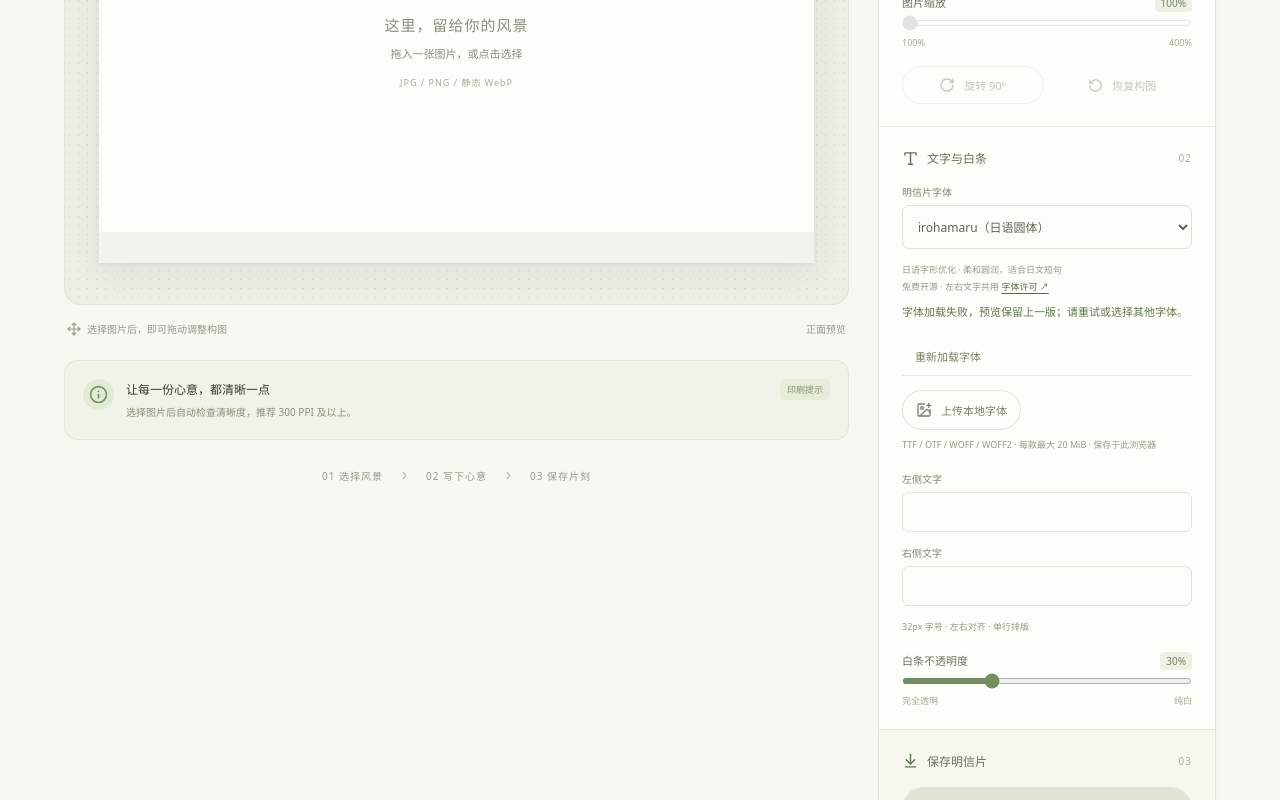
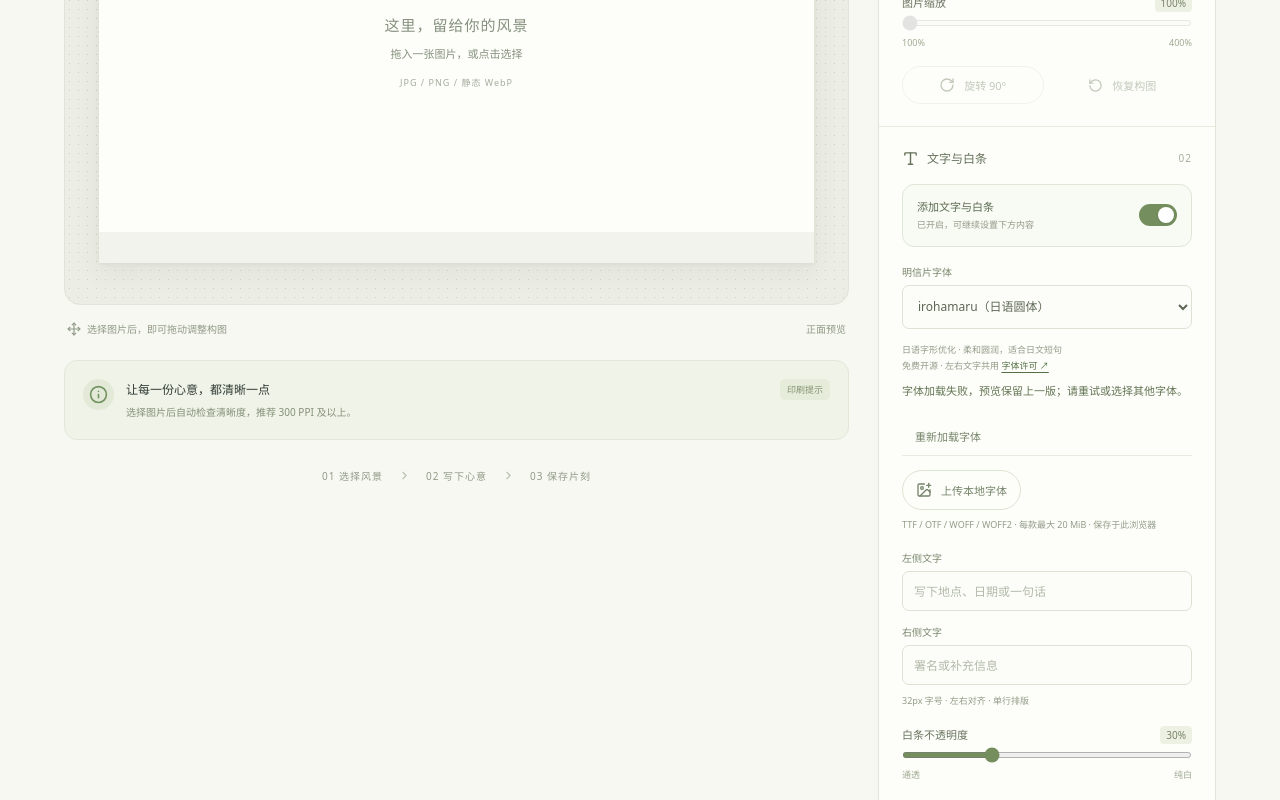
Before and after one commit to aimerneige/postcard-website, a React (Vite) app: page / in a window 1280 px wide. Shown: the part 600-1400 px from the top of the page. Built offline with nearby package versions, Linux system fonts and the light colour scheme; a web font is replaced by a local one.

Commit message:
Add collapsible text and strip controls

```diff
--- a/src/App.tsx
+++ b/src/App.tsx
@@ -56,6 +56,7 @@ export default function App() {
     [crop, setCrop] = useState<Crop>(initialCrop);
   const [left, setLeft] = useState(""),
     [right, setRight] = useState(""),
+    [stripEnabled, setStripEnabled] = useState(true),
     [opacity, setOpacity] = useState(0.3);
   const [fontId, setFontId] = useState<FontId>(DEFAULT_FONT);
   const [customFonts, setCustomFonts] = useState<CustomFont[]>([]);
@@ -154,10 +155,31 @@ export default function App() {
         Math.round(size * Math.min(devicePixelRatio || 1, 2)),
       );
       c.height = Math.round((c.width * H) / W);
-      render(c, source, { crop, left, right, opacity, fontId, layout });
+      render(c, source, {
+        crop,
+        left,
+        right,
+        stripEnabled,
+        opacity,
+        fontId,
+        layout,
+      });
     });
     return () => cancelAnimationFrame(id);
-  }, [source, font, fontId, crop, left, right, opacity, size, layout, W, H]);
+  }, [
+    source,
+    font,
+    fontId,
+    crop,
+    left,
+    right,
+    stripEnabled,
+    opacity,
+    size,
+    layout,
+    W,
+    H,
+  ]);
   useEffect(() => {
     if (confirm) dialog.current?.showModal();
     else dialog.current?.close();
@@ -211,7 +233,7 @@ export default function App() {
       download(
         await makeExport(
           source,
-          { crop, left, right, opacity, fontId, layout },
+          { crop, left, right, stripEnabled, opacity, fontId, layout },
           format,
         ),
         format,
@@ -419,7 +441,7 @@ export default function App() {
                     <span className="empty-format">JPG / PNG / 静态 WebP</span>
                   </button>
                 )}
-                {!source && (
+                {!source && stripEnabled && (
                   <div
                     className="empty-strip"
                     style={{
@@ -610,7 +632,31 @@ export default function App() {
                 <Type size={17} />
                 文字与白条<span>02</span>
               </h3>
-              <fieldset disabled={exporting}>
+              <div
+                className={`strip-settings strip-settings-top ${stripEnabled ? "" : "is-off"}`}
+              >
+                <label className="switch-row">
+                  <span>
+                    <strong>添加文字与白条</strong>
+                    <small>
+                      {stripEnabled
+                        ? "已开启，可继续设置下方内容"
+                        : "已关闭，导出时不会绘制文字与白条"}
+                    </small>
+                  </span>
+                  <input
+                    type="checkbox"
+                    checked={stripEnabled}
+                    disabled={exporting}
+                    aria-controls="text-strip-options"
+                    aria-expanded={stripEnabled}
+                    onChange={(e) => setStripEnabled(e.target.checked)}
+                  />
+                  <span className="switch" aria-hidden="true" />
+                </label>
+              </div>
+              {stripEnabled && (
+                <fieldset id="text-strip-options" disabled={exporting}>
                   <label className="text-field">
                     明信片字体
                     <select
@@ -699,7 +745,8 @@ export default function App() {
                       {uploadingFont ? "正在保存字体…" : "上传本地字体"}
                     </button>
                     <p className="helper">
-                    TTF / OTF / WOFF / WOFF2 · 每款最大 20 MiB · 保存于此浏览器
+                      TTF / OTF / WOFF / WOFF2 · 每款最大 20 MiB ·
+                      保存于此浏览器
                     </p>
                     {catalogStatus === "loading" && (
                       <p className="helper" role="status">
@@ -750,11 +797,13 @@ export default function App() {
                       </ul>
                     )}
                   </div>
+                  <div className="copy-fields">
                     <label className="text-field">
                       左侧文字
                       <input
                         maxLength={240}
                         value={left}
+                        placeholder="写下地点、日期或一句话"
                         onChange={(e) => setLeft(e.target.value)}
                       />
                     </label>
@@ -763,9 +812,11 @@ export default function App() {
                       <input
                         maxLength={240}
                         value={right}
+                        placeholder="署名或补充信息"
                         onChange={(e) => setRight(e.target.value)}
                       />
                     </label>
+                  </div>
                   <p className="helper">32px 字号 · 左右对齐 · 单行排版</p>
                   {overflow && (
                     <p className="inline-warning">
@@ -773,7 +824,8 @@ export default function App() {
                       文字框，超出部分将被裁切。请缩短文案。
                     </p>
                   )}
-                <label className="range-label opacity-label" htmlFor="opacity">
+                  <div className="opacity-control">
+                    <label className="range-label" htmlFor="opacity">
                       白条不透明度<span>{Math.round(opacity * 100)}%</span>
                     </label>
                     <input
@@ -785,10 +837,12 @@ export default function App() {
                       onChange={(e) => setOpacity(Number(e.target.value) / 100)}
                     />
                     <div className="range-ends">
-                  <span>完全透明</span>
+                      <span>通透</span>
                       <span>纯白</span>
                     </div>
+                  </div>
                 </fieldset>
+              )}
             </section>
             <section className="export-section">
               <h3>
--- a/src/render.ts
+++ b/src/render.ts
@@ -38,6 +38,7 @@ export type Design = {
   crop: Crop;
   left: string;
   right: string;
+  stripEnabled: boolean;
   opacity: number;
   fontId: FontId;
   layout: Layout;
@@ -78,6 +79,7 @@ export function render(
     -source.bitmap.height / 2,
   );
   ctx.restore();
+  if (design.stripEnabled) {
     ctx.fillStyle = `rgba(255,255,255,${design.opacity})`;
     ctx.fillRect(0, H - 64, W, 64);
     ctx.font = `400 32px ${fontStack(design.fontId)}`;
@@ -90,11 +92,17 @@ export function render(
     ] as const) {
       ctx.save();
       ctx.beginPath();
-    ctx.rect(align === "left" ? 16 : W - 16 - textWidth, H - 64, textWidth, 64);
+      ctx.rect(
+        align === "left" ? 16 : W - 16 - textWidth,
+        H - 64,
+        textWidth,
+        64,
+      );
       ctx.clip();
       ctx.textAlign = align;
       ctx.fillText(text, x, H - 32 + 11);
       ctx.restore();
+    }
   }
   ctx.restore();
 }
--- a/src/style.css
+++ b/src/style.css
@@ -505,7 +505,99 @@ input[type="range"]:disabled {
 .text-field:focus-within {
   color: #4c6b3e;
 }
-.opacity-label {
+.copy-fields {
+  margin-top: 4px;
+}
+.copy-fields .text-field:last-child {
+  margin-bottom: 0;
+}
+.text-field input::placeholder {
+  color: #b2b9aa;
+}
+.strip-settings {
+  padding: 13px 14px 14px;
+  border: 1px solid #dfe6d7;
+  border-radius: 12px;
+  background: #f8faf4;
+  transition:
+    background 160ms ease,
+    border-color 160ms ease;
+}
+.strip-settings-top {
+  margin-bottom: 17px;
+}
+.strip-settings-top.is-off {
+  margin-bottom: 0;
+}
+.strip-settings.is-off {
+  background: #fafbf7;
+  border-color: #e7eadf;
+}
+.switch-row {
+  position: relative;
+  display: flex;
+  align-items: center;
+  gap: 12px;
+  cursor: pointer;
+}
+.switch-row > span:first-child {
+  display: grid;
+  gap: 4px;
+  min-width: 0;
+  margin-right: auto;
+}
+.switch-row strong {
+  color: #5c6c52;
+  font-size: 11px;
+  font-weight: 600;
+}
+.switch-row small {
+  color: #929b88;
+  font-size: 9px;
+  line-height: 1.5;
+}
+.switch-row input {
+  position: absolute;
+  z-index: 1;
+  right: 0;
+  width: 38px;
+  height: 22px;
+  margin: 0;
+  opacity: 0;
+  cursor: pointer;
+}
+.switch {
+  position: relative;
+  width: 38px;
+  height: 22px;
+  flex: 0 0 38px;
+  border-radius: 999px;
+  background: #cfd6c7;
+  transition: background 160ms ease;
+}
+.switch::after {
+  content: "";
+  position: absolute;
+  top: 3px;
+  left: 3px;
+  width: 16px;
+  height: 16px;
+  border-radius: 50%;
+  background: #fff;
+  box-shadow: 0 1px 3px #50604733;
+  transition: transform 160ms ease;
+}
+.switch-row input:checked + .switch {
+  background: #748e5e;
+}
+.switch-row input:checked + .switch::after {
+  transform: translateX(16px);
+}
+.switch-row input:focus-visible + .switch {
+  outline: 3px solid #b9caaa;
+  outline-offset: 2px;
+}
+.opacity-control {
   margin-top: 17px;
 }
 .export-section {
```
Also changed, not shown: 2 other files (tests, documents, lock files or other folders). Lines whose indentation alone changed are shown as unchanged.
